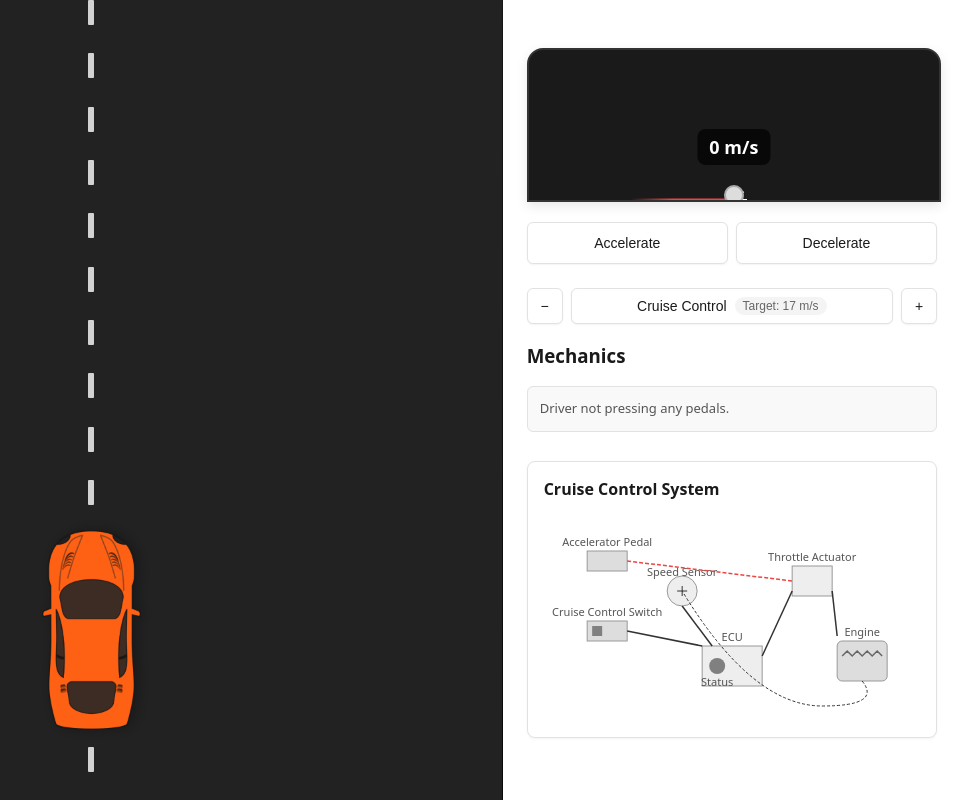
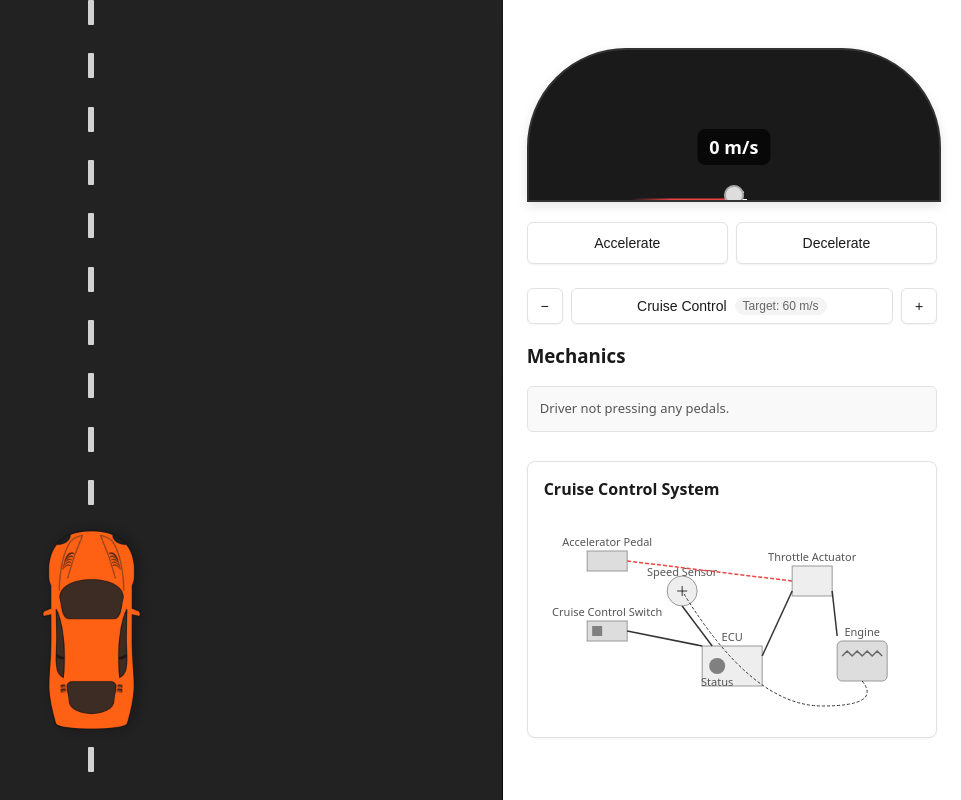
Before and after one commit to GitikaPanchal/drivingsim, a plain HTML site: page index.html in a window 1280 px wide. Shown: the whole page, without its empty margins (319-1280 px from the left). Drawn offline with Linux system fonts and the light colour scheme.

Commit message:
improved view and changed speed calc

```diff
--- a/script.js
+++ b/script.js
@@ -6,8 +6,8 @@ let roadPosition = 0;
 let lastTime = 0;
 let isAccelerating = false;
 let isDecelerating = false;
-const MAX_SPEED = 120; // Maximum speed in km/h
-let targetCruiseSpeed = 60; // Default target cruise speed in km/h
+const MAX_SPEED = 360; // Maximum speed in km/h
+let targetCruiseSpeed = 216; // Default target cruise speed in km/h
 let laneSet1, laneSet2; // Declare these at the global scope
 
 // Initialize the road and lane markers
@@ -150,7 +150,7 @@ function toggleCruise() {
 }
 
 function increaseCruiseSpeed() {
-  targetCruiseSpeed = Math.min(MAX_SPEED, targetCruiseSpeed + 5);
+  targetCruiseSpeed = Math.min(MAX_SPEED, targetCruiseSpeed + 18);
   if (cruiseEnabled) {
     cruiseSpeed = targetCruiseSpeed;
   }
@@ -158,7 +158,7 @@ function increaseCruiseSpeed() {
 }
 
 function decreaseCruiseSpeed() {
-  targetCruiseSpeed = Math.max(0, targetCruiseSpeed - 5);
+  targetCruiseSpeed = Math.max(0, targetCruiseSpeed - 18);
   if (cruiseEnabled) {
     cruiseSpeed = targetCruiseSpeed;
   }
--- a/styles.css
+++ b/styles.css
@@ -193,7 +193,7 @@ body {
   display: flex;
   justify-content: center;
   align-items: flex-end;
-  border-radius: 16px 16px 0 0;
+  border-radius: 99px 99px 0 0;
   overflow: hidden;
   background: #1a1a1a;
   border: 2px solid #333333;
```
